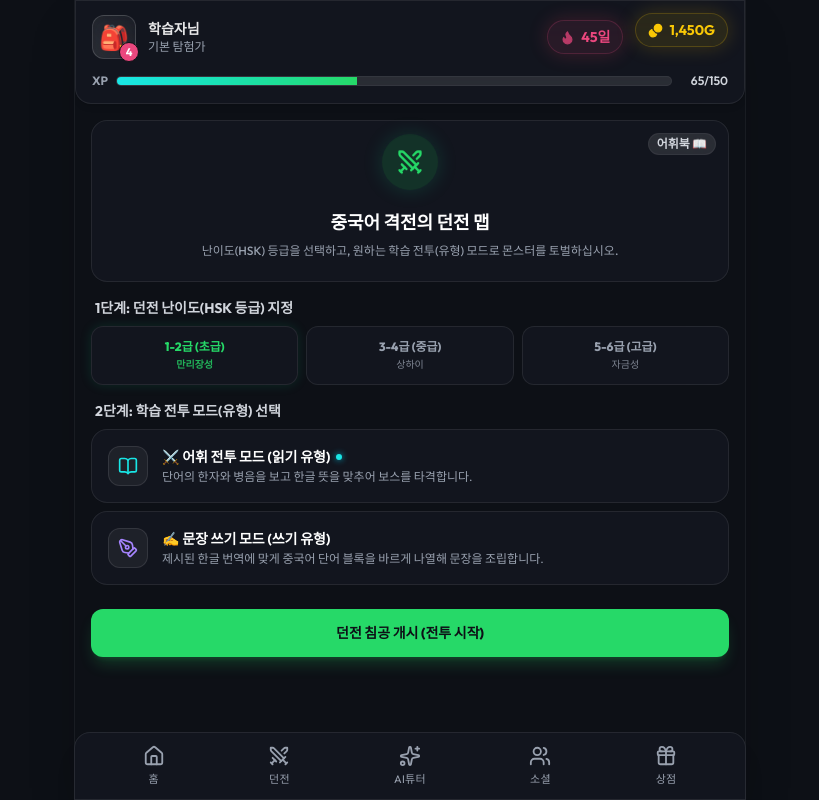
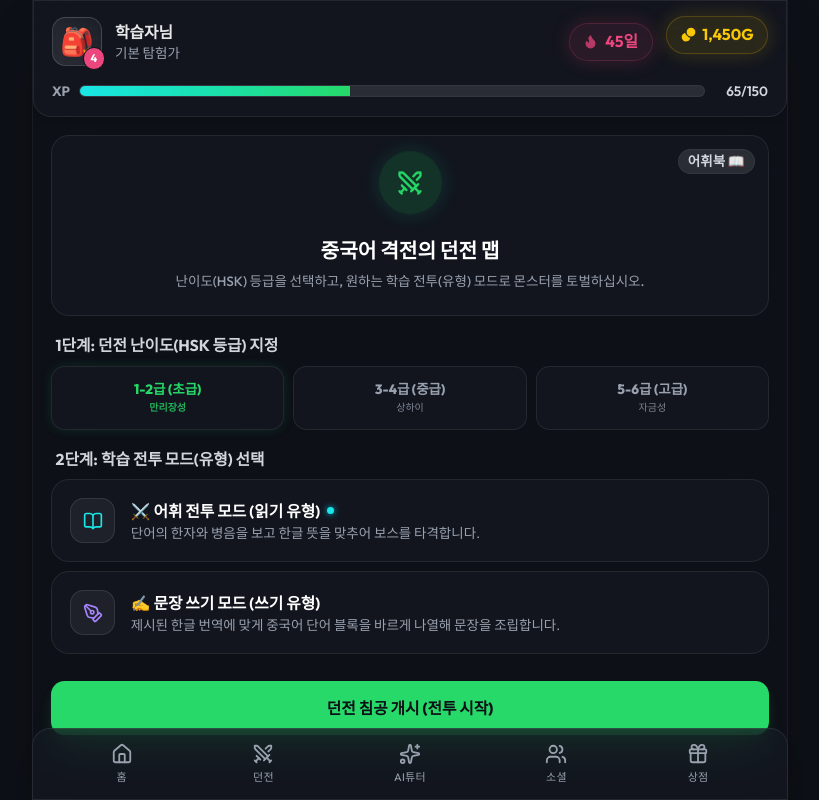
Before and after one commit to yitongjeon315/JEONGO, a Next.js app: page / in a window 1280 px wide. Shown: the whole page, without its empty margins (230-1049 px from the left). Built offline with nearby package versions, Linux system fonts and the light colour scheme.

Commit message:
style: increase global root font-size to 18px for better readability

```diff
--- a/src/app/globals.css
+++ b/src/app/globals.css
@@ -16,6 +16,10 @@
 :root {
   --background: hsl(220, 25%, 7%);
   --foreground: #ededed;
+}
+
+html {
+  font-size: 18px; /* 폰트 가독성 증대를 위해 기본 rem 기준 크기 12.5% 확대 (16px -> 18px) */
 }
 
 body {
```
